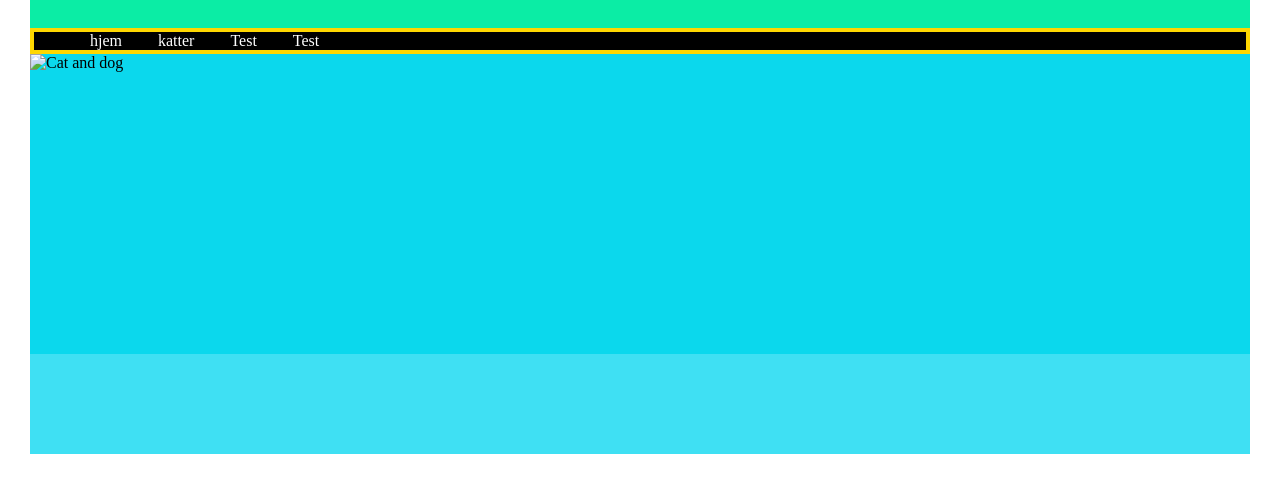
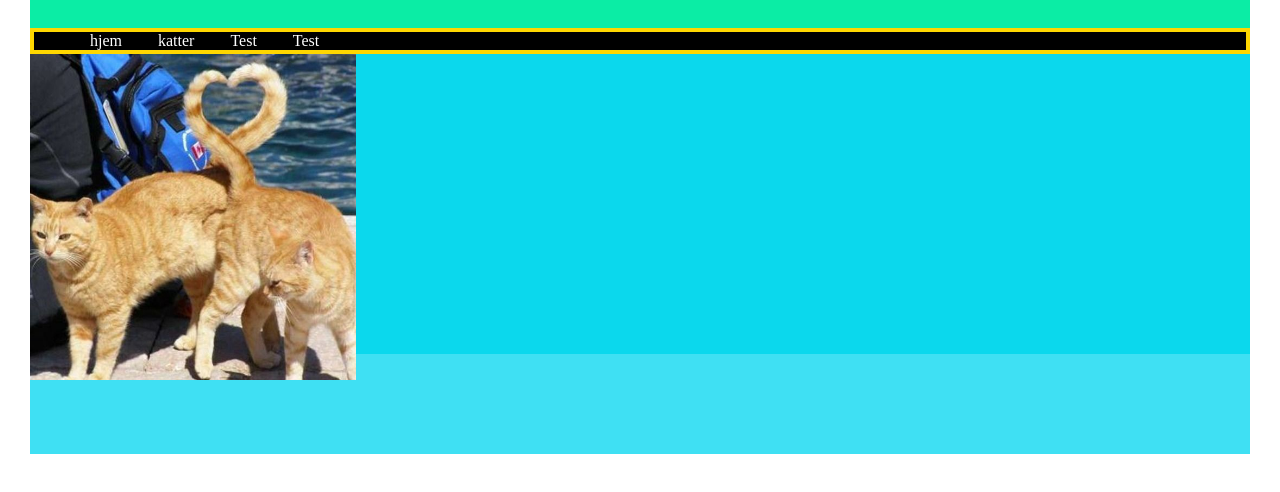
Before and after one commit to Ragnarsdottir2004/Nettside, a plain HTML site: page katter.html in a window 1280 px wide. Shown: the part 112-604 px from the top of the page. Drawn offline with Linux system fonts and the light colour scheme.

Commit message:
Update katter.html

```diff
--- a/katter.html
+++ b/katter.html
@@ -83,7 +83,7 @@ text-align: center;
 
     <div class="content">
 
-    <img src=""alt="Cat and dog" width="326px">  </div>
+    <img src="ko3-1-1.jpg"alt="Cats" width="326px">  </div>
      <div class="footer"></div>
 
 </body>
```
